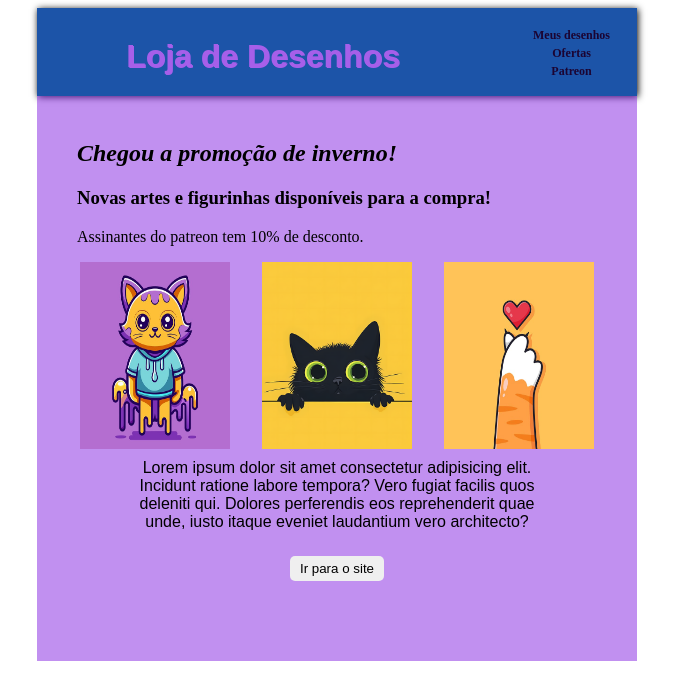
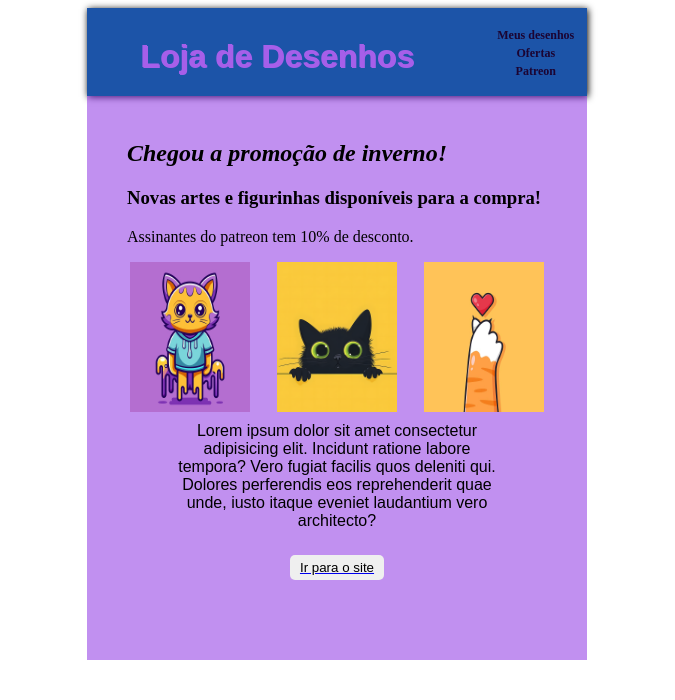
Before and after one commit to JoaoVictorBarbieri/teste_email, a plain HTML site: page index.html in a window 1280 px wide. Shown: the whole page, without its empty margins (303-978 px from the left). Drawn offline with Linux system fonts and the light colour scheme.

Commit message:
Update index.html

```diff
--- a/index.html
+++ b/index.html
@@ -7,8 +7,8 @@
 </head>
 <body>
     <center>
-        <table width="600" cellspacing="0">
-            <thead style="box-shadow: 1px 1px 7px;">
+        <table width="500" cellspacing="0">
+            <thead style="box-shadow: 1px 1px 7px; max-width: 500;">
                 <tr bgcolor="#1C54A8">
                     <th align="center" style="padding-top: 24px; padding-left: 24px; padding-bottom: 16px; font-family: sans-serif; font-size: 32px; text-shadow: 1px 1px 0.5px; color: rgb(166, 95, 233);">
                         Loja de Desenhos
@@ -41,16 +41,14 @@
                             Assinantes do patreon tem 10% de desconto.
                         </p>
                         <div style="display: flex; justify-content: space-between; margin: 10px 3px;">
-                            <img src="ai-generated-8587505_640.png" alt="#" style="max-width: 150px;">
-                            <img src="cat-8575768_640.png" alt="#" style="max-width: 150px;">
-                            <img src="cat-8239223_640.png" alt="#" style="max-width: 150px;">
+                            <img src="ai-generated-8587505_640.png" alt="#" style="max-width: 120px;">
+                            <img src="cat-8575768_640.png" alt="#" style="max-width: 120px;">
+                            <img src="cat-8239223_640.png" alt="#" style="max-width: 120px;">
                         </div>
                         <p style="width: 80%; text-align: center; margin: 5px auto; font-family: sans-serif;">Lorem ipsum dolor sit amet consectetur adipisicing elit. Incidunt ratione labore tempora? Vero fugiat facilis quos deleniti qui. Dolores perferendis eos reprehenderit quae unde, iusto itaque eveniet laudantium vero architecto?</p>
-                        <div style="display: flex; justify-content: center;">
-                            <a href="####">
+                            <a href="####" style="display: flex; justify-content: center;">
                                 <button style="margin-top: 20px; padding: 5px 10px; border-radius: 5px; border: none;">Ir para o site</button>
                             </a>
-                        </div>
                     </td>
                 </tr>
                 <tr>
```
